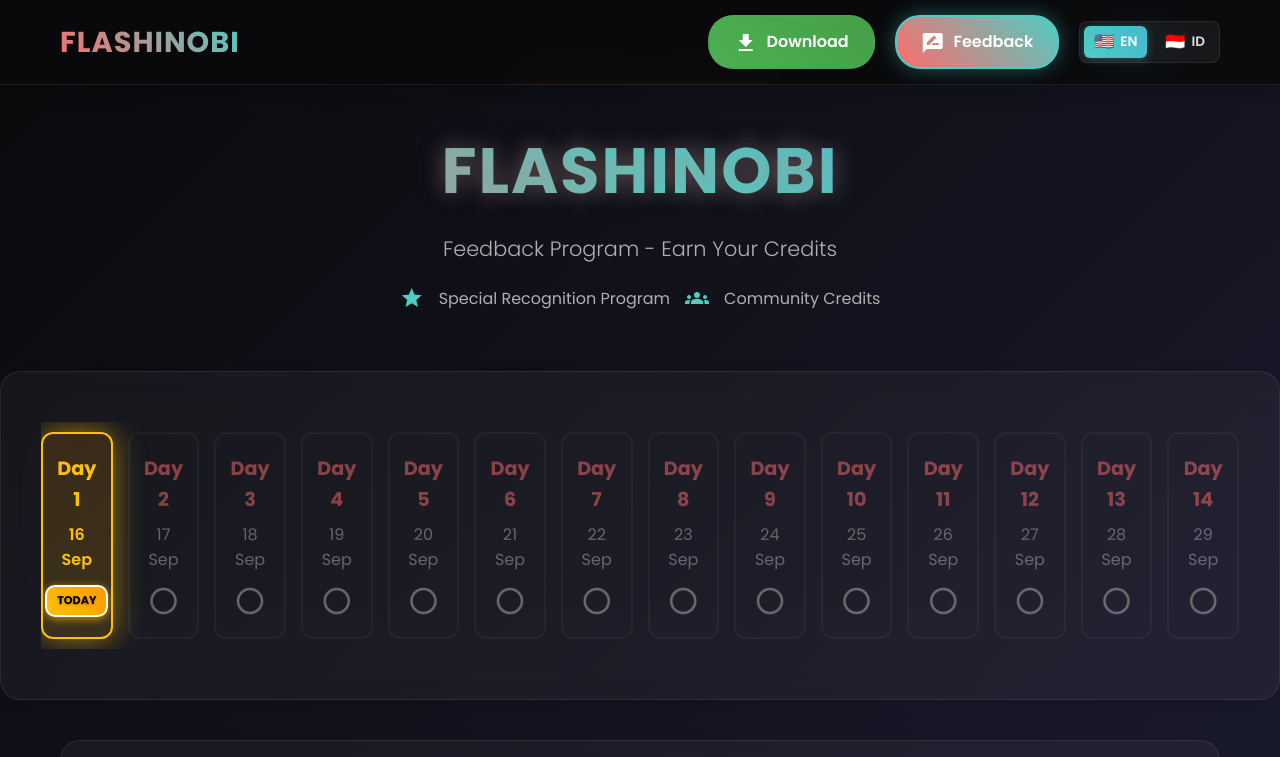
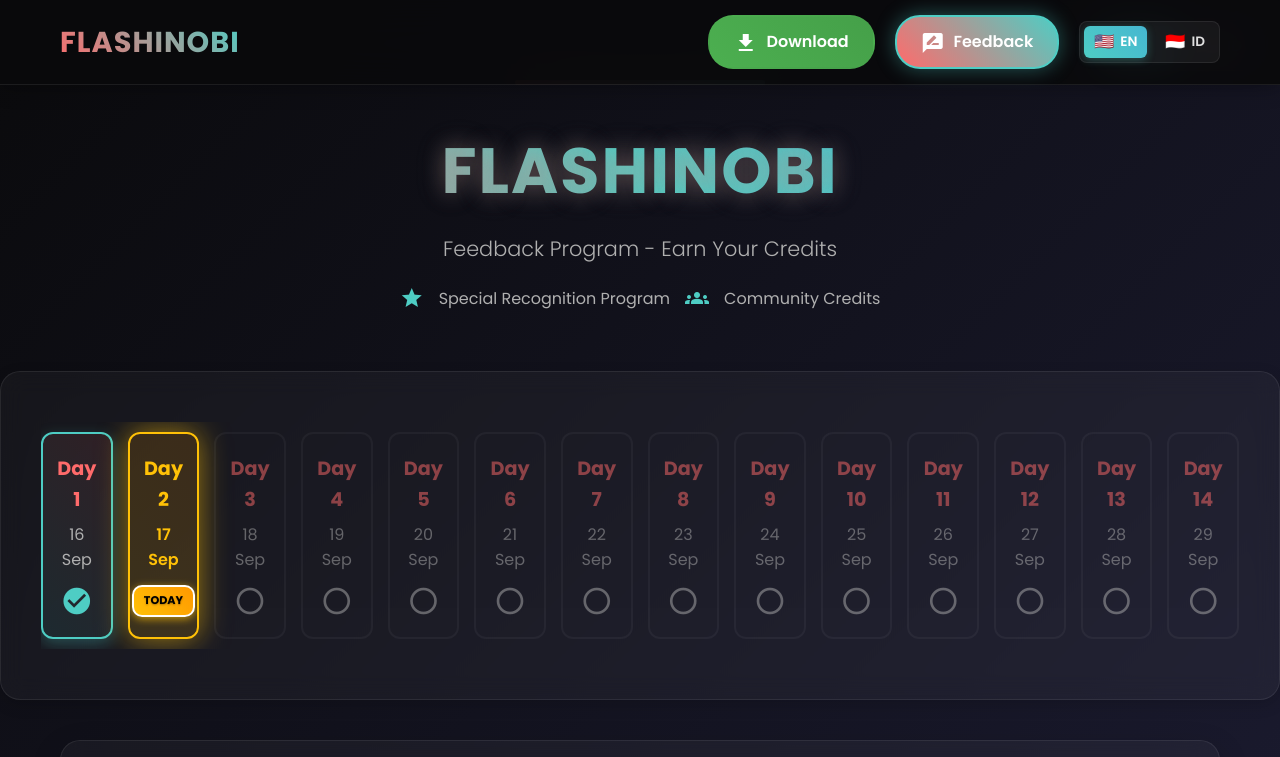
Before and after one commit to kebalikstudio/flashinobi, a plain HTML site: page feedback.html in a window 1280 px wide. Shown: the top 757 px of the page. Drawn offline with Linux system fonts and the light colour scheme; some icons are missing.

Commit message:
Update feedback.html

```diff
--- a/feedback.html
+++ b/feedback.html
@@ -1304,14 +1304,14 @@
 
         <div class="section-card day-tracker" id="day-tracker-en">
             <div class="days-grid">
-                <div class="day-box active" data-day="1">
+                <div class="day-box completed" data-day="1">
                     <div class="day-number">Day 1</div>
                     <div class="day-date">16 Sep</div>
                     <div class="day-status">
-                        <span class="material-icons">radio_button_unchecked</span>
-                    </div>
-                </div>
-                <div class="day-box inactive" data-day="2">
+                        <span class="material-icons">check_circle</span>
+                    </div>
+                </div>
+                <div class="day-box active" data-day="2">
                     <div class="day-number">Day 2</div>
                     <div class="day-date">17 Sep</div>
                     <div class="day-status">
```
